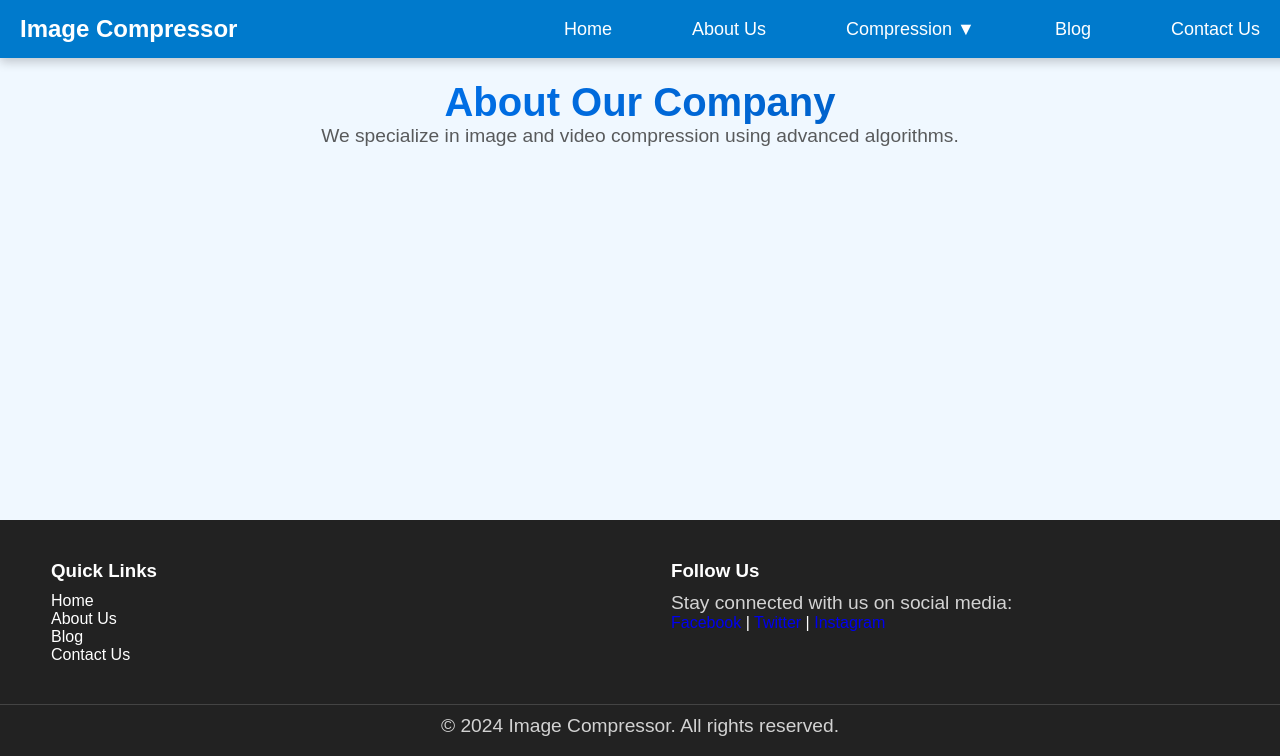
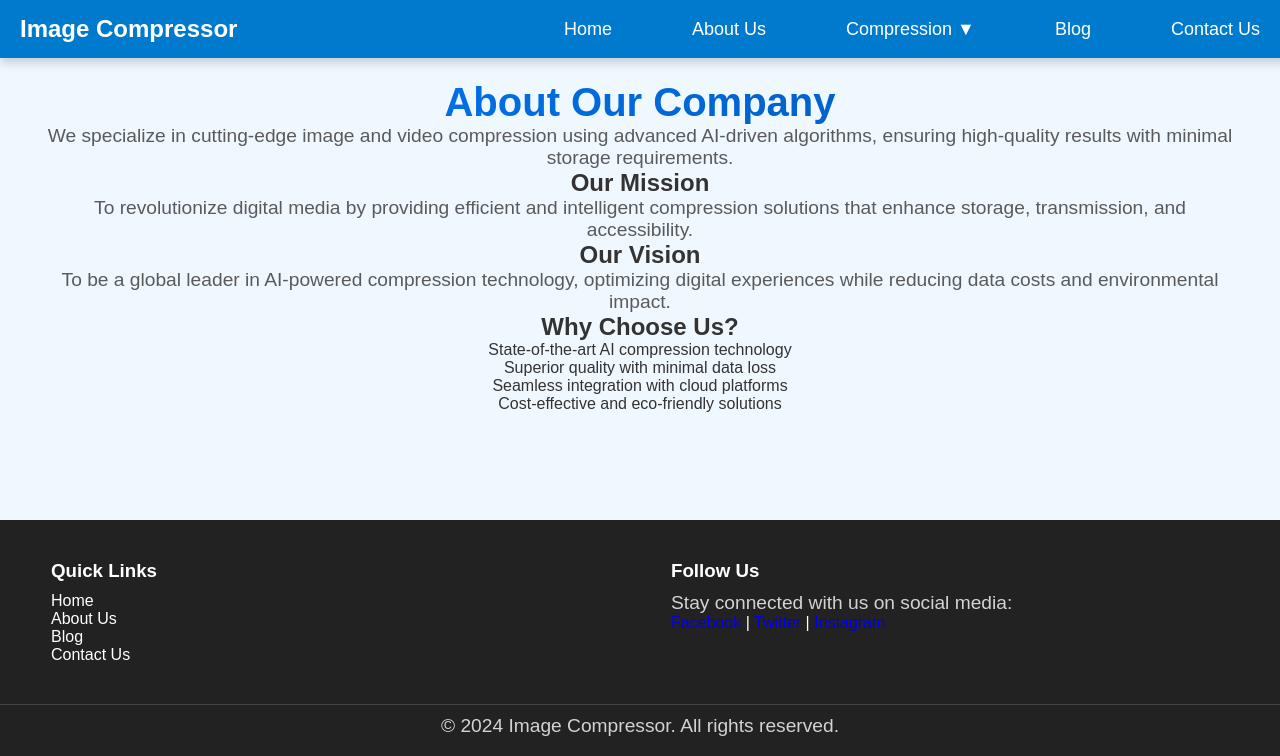
Before and after one commit to martinondiwa/image_compression, a Flask app: page /about in a window 1280 px wide. Shown: the top 756 px of the page. Run offline with Flask 3, Linux system fonts and the light colour scheme.

Commit message:
Update about.html
About

```diff
--- a/templates/about.html
+++ b/templates/about.html
@@ -1,11 +1,32 @@
-{# this is about us page #}
 {% extends 'base.html' %}
 
 {% block title %}About Us{% endblock %}
 
 {% block content %}
-<section class="about-section">
-    <h1>About Our Company</h1>
-    <p>We specialize in image and video compression using advanced algorithms.</p>
+<section class="about-container">
+    <div class="about-card fade-in">
+        <h1>About Our Company</h1>
+        <p>We specialize in cutting-edge image and video compression using advanced AI-driven algorithms, ensuring high-quality results with minimal storage requirements.</p>
+    </div>
+
+    <div class="about-card fade-in">
+        <h2>Our Mission</h2>
+        <p>To revolutionize digital media by providing efficient and intelligent compression solutions that enhance storage, transmission, and accessibility.</p>
+    </div>
+
+    <div class="about-card fade-in">
+        <h2>Our Vision</h2>
+        <p>To be a global leader in AI-powered compression technology, optimizing digital experiences while reducing data costs and environmental impact.</p>
+    </div>
+
+    <div class="about-card fade-in">
+        <h2>Why Choose Us?</h2>
+        <ul>
+            <li>State-of-the-art AI compression technology</li>
+            <li>Superior quality with minimal data loss</li>
+            <li>Seamless integration with cloud platforms</li>
+            <li>Cost-effective and eco-friendly solutions</li>
+        </ul>
+    </div>
 </section>
 {% endblock %}
```
